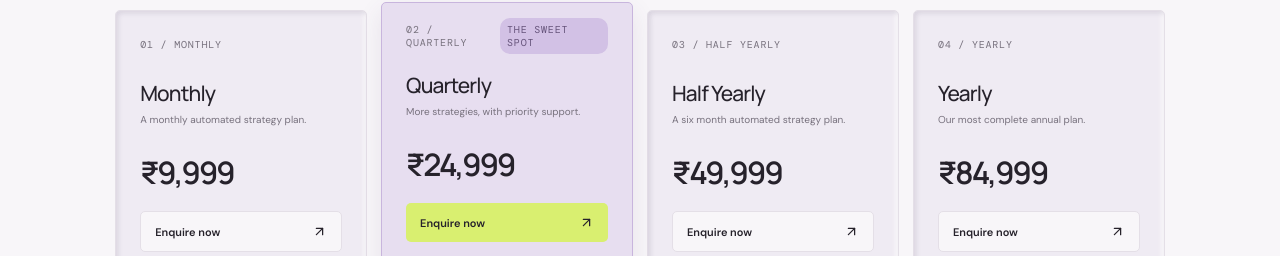
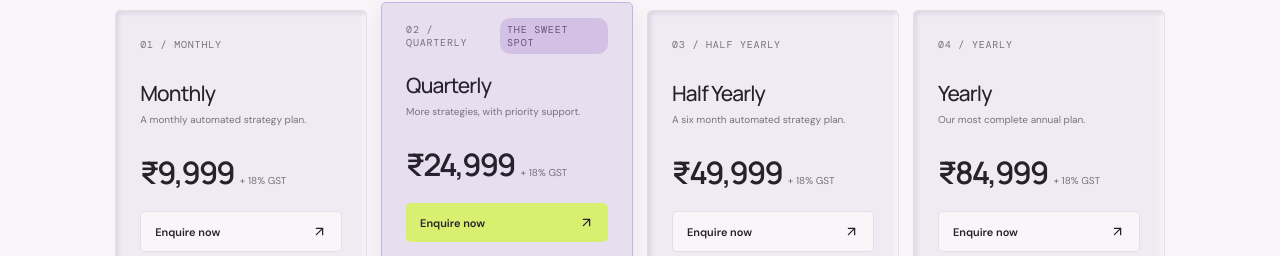
Before and after one commit to Rohanpathak-18/Star-Technovation, a React (Vite) app in the folder client/: page / in a window 1280 px wide. Shown: the part 3183-3439 px from the top of the page. Built offline with nearby package versions, Linux system fonts and the light colour scheme; no server answers.

Commit message:
update pricing

```diff
--- a/client/src/components/sections/index.jsx
+++ b/client/src/components/sections/index.jsx
@@ -218,6 +218,7 @@ export function PricingSection({ choosePlan }) {
             <p>{p.summary}</p>
             <div className="plan-price">
               <strong>{p.price}</strong>
+              <span>{p.suffix}</span>
             </div>
             <button
               className={`button ${p.featured ? "button-lime" : "button-outline"}`}
--- a/client/src/data/siteContent.js
+++ b/client/src/data/siteContent.js
@@ -3,6 +3,7 @@ export const plans = [
     name: "Monthly",
     code: "01 / MONTHLY",
     price: "₹9,999",
+    suffix: "+ 18% GST",
     summary: "A monthly automated strategy plan.",
     features: ["1–2 strategy coding", "Completely automated"],
     action: "Enquire now",
@@ -11,6 +12,7 @@ export const plans = [
     name: "Quarterly",
     code: "02 / QUARTERLY",
     price: "₹24,999",
+    suffix: "+ 18% GST",
     summary: "More strategies, with priority support.",
     features: [
       "3–5 strategy coding",
@@ -26,6 +28,7 @@ export const plans = [
     name: "Half Yearly",
     code: "03 / HALF YEARLY",
     price: "₹49,999",
+    suffix: "+ 18% GST",
     summary: "A six month automated strategy plan.",
     features: [
       "6–8 strategy coding",
@@ -39,6 +42,7 @@ export const plans = [
     name: "Yearly",
     code: "04 / YEARLY",
     price: "₹84,999",
+    suffix: "+ 18% GST",
     summary: "Our most complete annual plan.",
     features: [
       "9–12 strategy coding",
```
